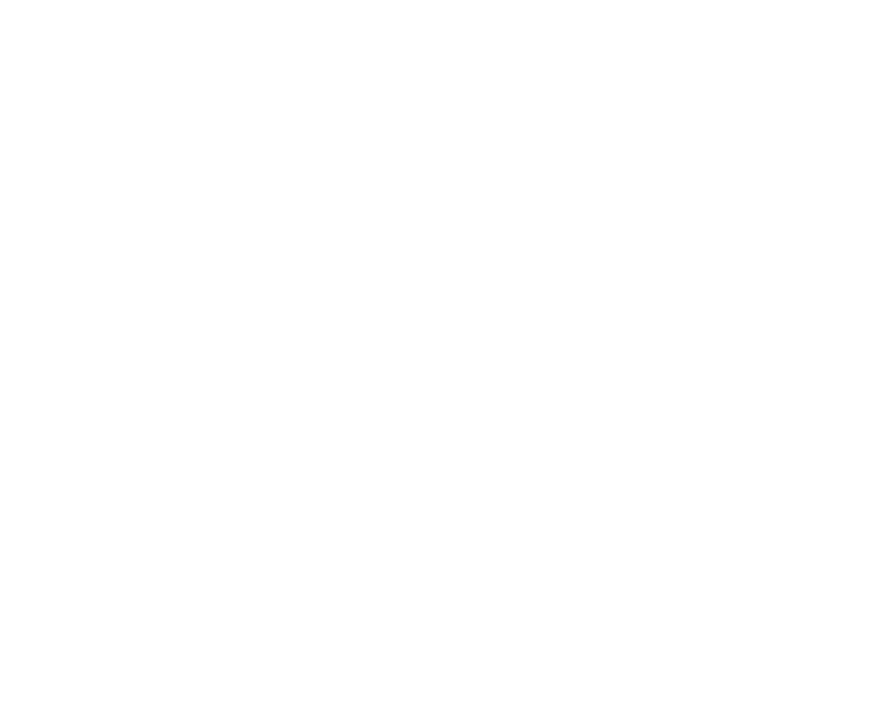
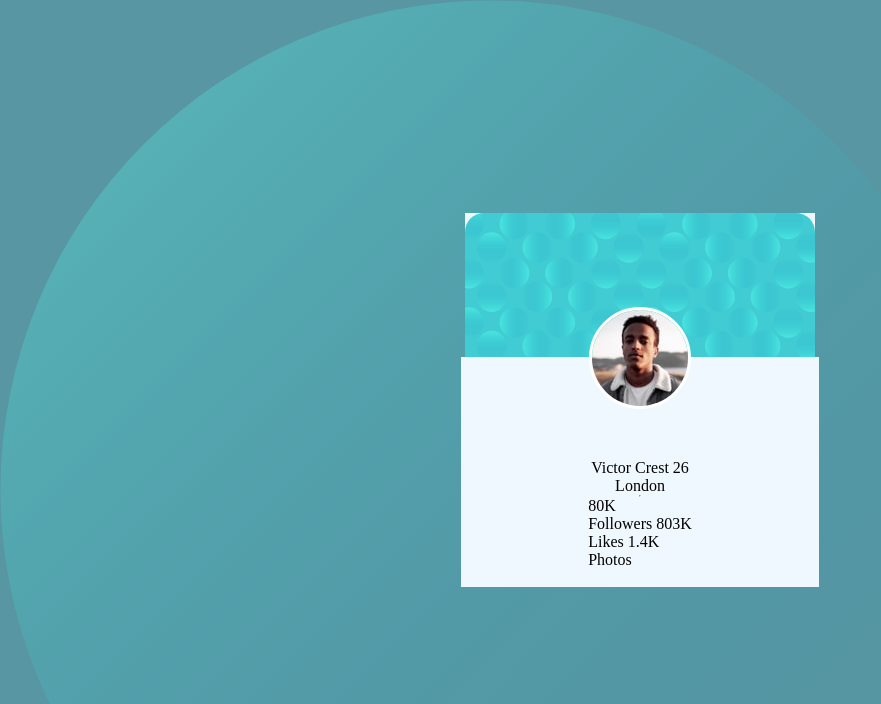
Before and after one commit to Teiko21/PROFILE_CARD_COMPONENT_MAIN, a plain HTML site: page index.html in a window 1280 px wide. Shown: the whole page, without its empty margins (0-881 px from the left). Drawn offline with Linux system fonts and the light colour scheme.

Commit message:
add HTML Structure and begin CSS Style

```diff
--- a/index.html
+++ b/index.html
@@ -3,16 +3,54 @@
 <head>
   <meta charset="UTF-8">
   <meta name="viewport" content="width=device-width, initial-scale=1.0"> <!-- displays site properly based on user's device -->
-
   <link rel="icon" type="image/png" sizes="32x32" href="./images/favicon-32x32.png">
-
+  <link rel="stylesheet" href="style.css">
   <title>Frontend Mentor | Profile card component</title>
 
 </head>
 <body>
 
+  <div class="container">
 
+    <div class="card">
 
+      <div class="top_blue_cover">
+
+        <img src="/images/bg-pattern-card.svg" alt="blue cover">
+
+      </div>
+
+      <div class="bottom_white_part">
+
+        <img src="/images/image-victor.jpg" alt="profile picture">
+
+        <p class="name_and_age">
+
+          <span class="name">Victor Crest</span>
+          <span class="age">26</span>
+
+        </p>
+
+        <p class="localisation">London</p>
+
+        <hr>
+
+        <p class="statistics">
+
+          <span class="number_follower">80K</span> <br>
+          <span class="follower">Followers</span>
+          <span class="number_likes">803K</span> <br>
+          <span class="likes">Likes</span>
+          <span class="number_photos">1.4K</span> <br>
+          <span class="photos">Photos</span>
+
+        </p>
+
+      </div>
+
+    </div>
+
+  </div>
 
 </body>
 </html>
--- /dev/null
+++ b/style.css
@@ -0,0 +1,80 @@
+* {
+
+  margin: 0;
+  padding: 0;
+  box-sizing: border-box;
+
+}
+
+html, body {
+
+  height: 100%;
+  width: 100%;
+  display: flex;
+  flex-direction: column;
+  align-items: center;
+  justify-content: center;
+  background-image: url(/images/bg-pattern-top.svg);
+  background-image: url(/images/bg-pattern-bottom.svg);
+  background-repeat: no-repeat;
+  background-color: hsl(190, 30%, 49%);
+
+}
+
+.container {
+
+    height: 100vh;
+    display: flex;
+    flex-direction: column;
+    align-items: center;
+    justify-content: center;
+
+}
+
+.card {
+
+    width: 350px;
+    height: 374px;
+    display: flex;
+    flex-direction: column;
+    align-items: center;
+    justify-content: center;
+    background-color: aliceblue;
+
+}
+
+.top_blue_cover > img {
+
+    border-radius: 19px 19px 0 0;
+    width: 100%;
+    height: 100%;
+
+}
+
+.top_blue_cover {
+
+    margin: 0;
+    padding: 0;
+
+}
+
+.bottom_white_part {
+
+    background-color: aliceblue;
+    padding: 0;
+    margin: 0;
+    width: 358px;
+    height: 234px;
+    display: flex;
+    flex-direction: column;
+    align-items: center;
+}
+
+.bottom_white_part > img {
+
+    position: relative;
+    bottom: 50px;
+    border-radius: 50%;
+    border: 3px solid white;
+
+}
```
